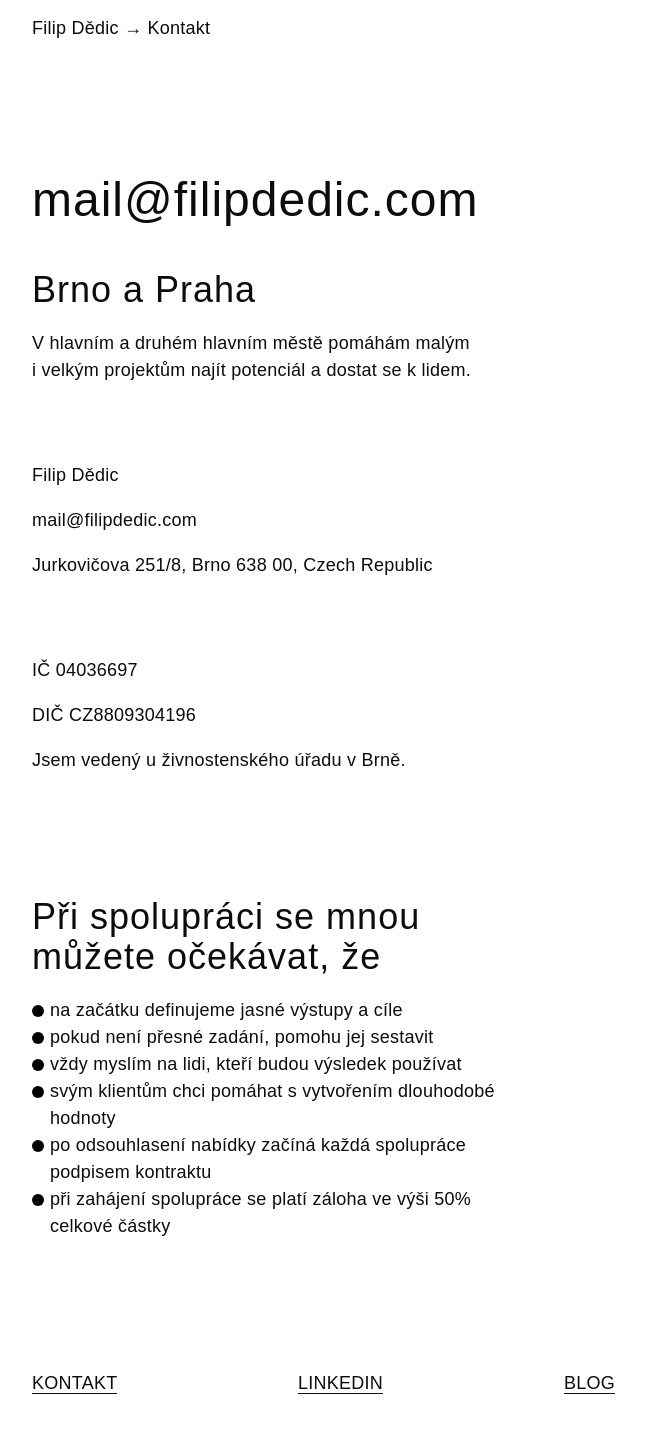
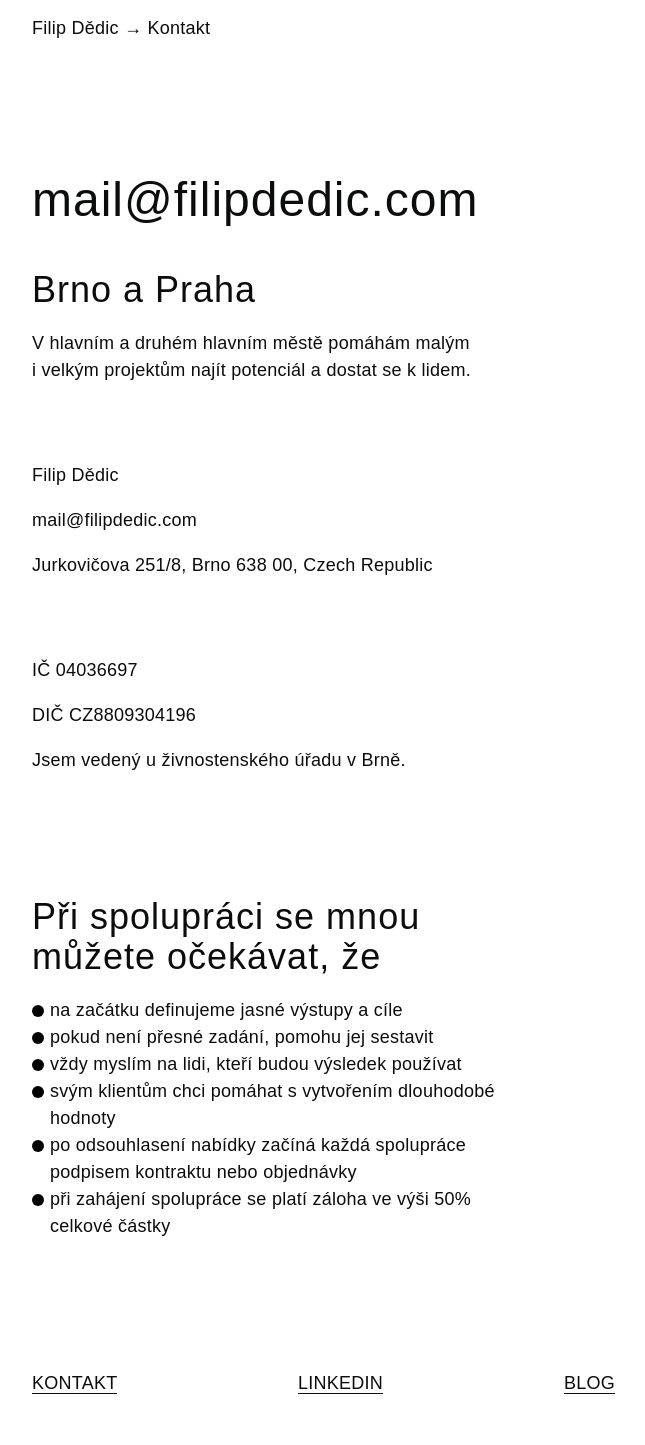
Before and after one commit to fdedic/fdedic.github.io, a Jekyll site: the page built from kontakt.md, in a window 1280 px wide. Shown: the whole page, without its empty margins (228-873 px from the left). Built offline with Jekyll 4.4.1, drawn with Linux system fonts in a browser that asks for light colours; nearby versions of some CDN libraries; some web fonts are replaced.

Commit message:
Update kontakt.md

```diff
--- a/kontakt.md
+++ b/kontakt.md
@@ -31,7 +31,7 @@ Jsem vedený u živnostenského úřadu v Brně.
 * pokud není přesné zadání, pomohu jej sestavit
 * vždy myslím na lidi, kteří budou výsledek používat
 * svým klientům chci pomáhat s vytvořením dlouhodobé hodnoty
-* po odsouhlasení nabídky začíná každá spolupráce podpisem kontraktu
+* po odsouhlasení nabídky začíná každá spolupráce podpisem kontraktu nebo objednávky
 * při zahájení spolupráce se platí záloha ve výši 50% celkové částky
 
 ***
```
